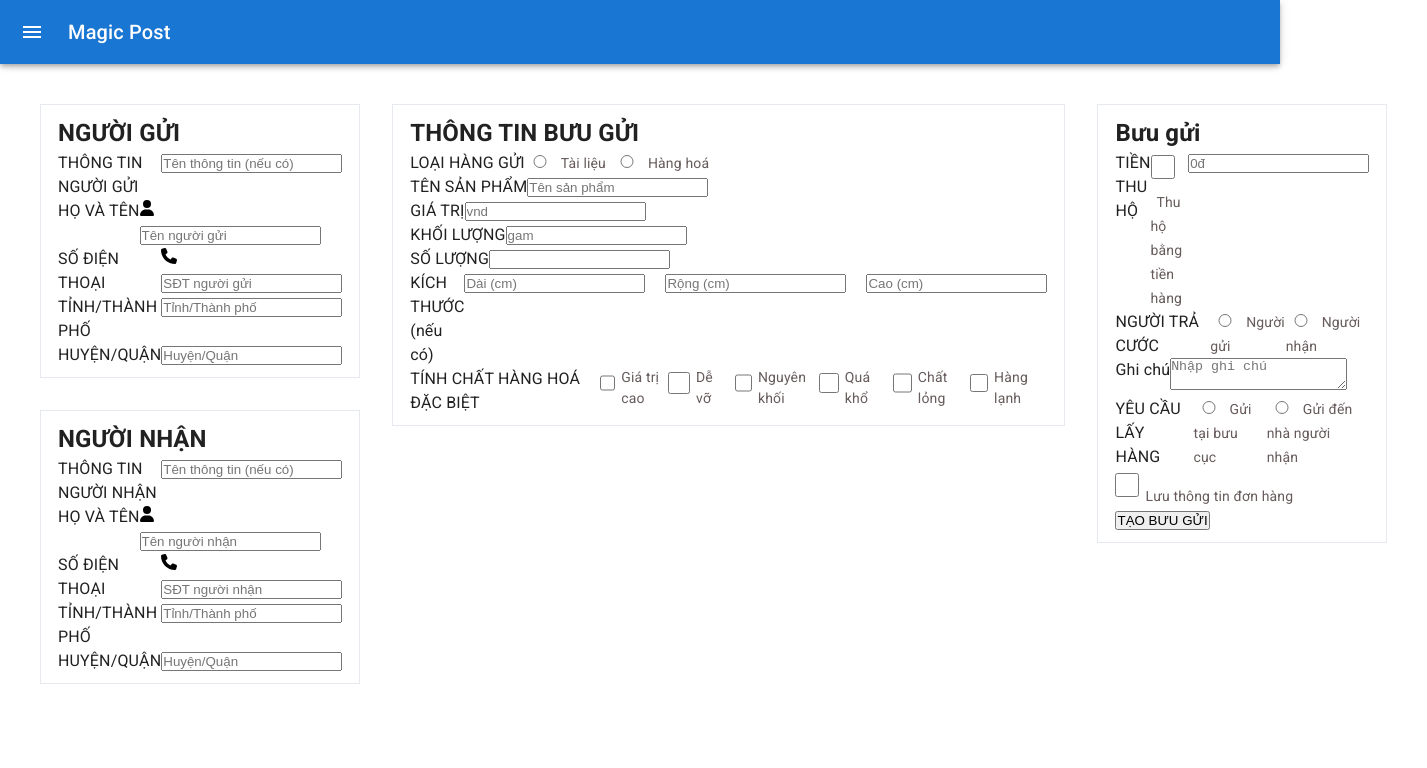
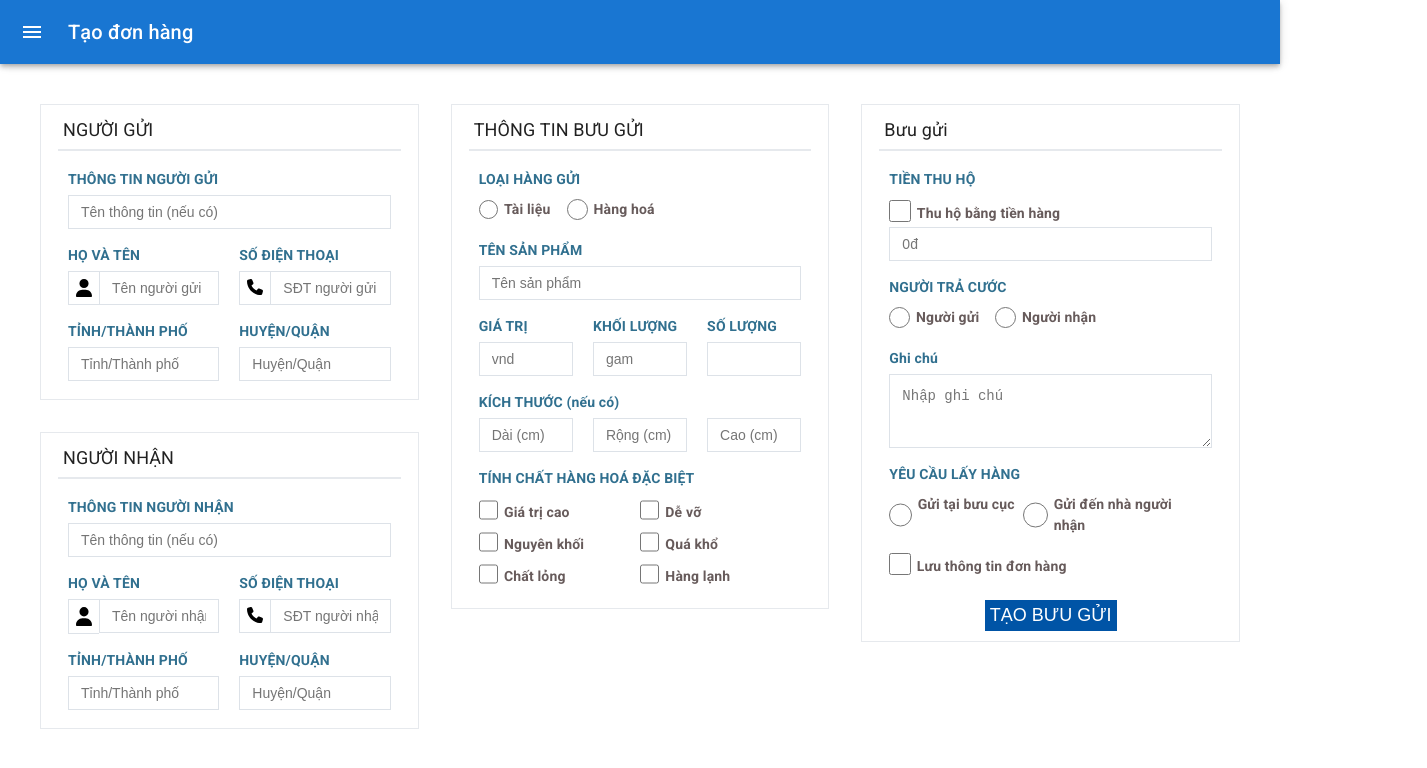
Before and after one commit to CunNguyen3010/BTL-Web, a React (Create React App) app in the folder FE/: page /menu in a window 1280 px wide. Shown: the top 768 px of the page, 1427 px wide, since content can reach past the window. Built offline with nearby package versions, Linux system fonts and the light colour scheme.

Commit message:
add ShippingOrder in transactionStaff

```diff
--- a/FE/src/components/menu/Menu.js
+++ b/FE/src/components/menu/Menu.js
@@ -16,8 +16,11 @@ import ListItem from "@mui/material/ListItem";
 import ListItemButton from "@mui/material/ListItemButton";
 import ListItemIcon from "@mui/material/ListItemIcon";
 import ListItemText from "@mui/material/ListItemText";
-import InboxIcon from "@mui/icons-material/MoveToInbox";
-import MailIcon from "@mui/icons-material/Mail";
+import { FaTruck } from "react-icons/fa6";
+import { IoCreate } from "react-icons/io5";
+import { GiConfirmed } from "react-icons/gi";
+import { ImStatsBars } from "react-icons/im";
+
 import CreateOrder from "../functions/transactionStaff/CreateOrder";
 const drawerWidth = 240;
 
@@ -69,13 +72,17 @@ const DrawerHeader = styled("div")(({ theme }) => ({
 export default function PersistentDrawerLeft() {
   const theme = useTheme();
   const [open, setOpen] = React.useState(false);
-
+  const [tab, setTab] = React.useState(0);
   const handleDrawerOpen = () => {
     setOpen(true);
   };
 
   const handleDrawerClose = () => {
     setOpen(false);
+  };
+
+  const handleToggle = (e, index) => {
+    setTab(index);
   };
 
   return (
@@ -92,9 +99,26 @@ export default function PersistentDrawerLeft() {
           >
             <MenuIcon />
           </IconButton>
-          <Typography variant="h6" noWrap component="div">
-            Magic Post
+          {tab === 0 ? (
+            <Typography variant="h6" noWrap>
+              Tạo đơn hàng
             </Typography>
+          ) : null}
+          {tab === 1 ? (
+            <Typography variant="h6" noWrap>
+              Chuyển hàng
+            </Typography>
+          ) : null}
+          {tab === 2 ? (
+            <Typography variant="h6" noWrap>
+              Xác nhận
+            </Typography>
+          ) : null}
+          {tab === 3 ? (
+            <Typography variant="h6" noWrap>
+              Thống kê
+            </Typography>
+          ) : null}
         </Toolbar>
       </AppBar>
       <Drawer
@@ -111,6 +135,9 @@ export default function PersistentDrawerLeft() {
         open={open}
       >
         <DrawerHeader>
+          <Typography variant="h5">
+            <b>Magic Post</b>
+          </Typography>
           <IconButton onClick={handleDrawerClose}>
             {theme.direction === "ltr" ? (
               <ChevronLeftIcon />
@@ -120,22 +147,36 @@ export default function PersistentDrawerLeft() {
           </IconButton>
         </DrawerHeader>
         <Divider />
+
         <List>
-          {["Tạo đơn hàng", "Chuyển hàng"].map((text, index) => (
+          {["Tạo đơn hàng", "Chuyển hàng", "Xác nhận", "Thống kê"].map(
+            (text, index) => (
               <ListItem key={text} disablePadding>
-              <ListItemButton>
+                <ListItemButton
+                  onClick={(event) => {
+                    handleToggle(event, index);
+                  }}
+                >
                   <ListItemIcon>
-                  {index % 2 === 0 ? <InboxIcon /> : <MailIcon />}
+                    {index === 0 ? <IoCreate /> : null}
+                    {index === 1 ? <FaTruck /> : null}
+                    {index === 2 ? <GiConfirmed /> : null}
+                    {index === 3 ? <ImStatsBars /> : null}
                   </ListItemIcon>
                   <ListItemText primary={text} />
                 </ListItemButton>
               </ListItem>
-          ))}
+            )
+          )}
         </List>
       </Drawer>
+
       <Main open={open}>
         <DrawerHeader />
-        <CreateOrder></CreateOrder>
+        {tab === 0 ? <CreateOrder /> : null}
+        {tab === 1 ? <div>Hello</div> : null}
+        {tab === 2 ? <div>Hello</div> : null}
+        {tab === 3 ? <div>Hello</div> : null}
       </Main>
     </Box>
   );
--- a/FE/src/style/CreateOrder.css
+++ b/FE/src/style/CreateOrder.css
@@ -58,6 +58,7 @@ label.custom-control-lable {
   height: 32px;
   width: 24px;
 }
+
 label.mat-checkbox-label {
   margin: 0px 6px;
   color: #675b5b;
@@ -67,3 +68,138 @@ label.mat-checkbox-label {
 textarea.form-control {
   height: auto;
 }
+
+div {
+  display: block;
+}
+
+.main {
+  margin-left: 70px;
+  background-color: #f7f7f7;
+  padding: 10px;
+}
+
+.row {
+  margin-left: -10px;
+  margin-right: -10px;
+}
+
+.pannel {
+  position: relative;
+  width: 100%;
+  margin-bottom: 10px;
+  padding: 10px 17px;
+  display: inline-block;
+  background: #fff;
+  border: 1px solid #e6e9ed;
+  opacity: 1;
+  transition: all 0.2s ease;
+}
+
+.title {
+  border-bottom: 2px solid #e6e9ed;
+  padding: 1px 5px 6px;
+  margin-bottom: 10px;
+}
+
+.title h2 {
+  display: block;
+  text-overflow: ellipsis;
+  overflow: hidden;
+  white-space: nowrap;
+}
+
+h2 {
+  font-weight: 400;
+  font-size: 18px;
+}
+
+.text-info {
+  color: #31708f;
+}
+
+.has-feedback {
+  display: flex;
+  flex-direction: column;
+  min-height: 1px;
+  padding-right: 10px;
+  padding-left: 10px;
+  width: 50%;
+}
+
+.box {
+  display: flex;
+  margin: 8px 0;
+}
+
+.text-center {
+  width: 100%;
+  text-align: center;
+  margin-top: 20px;
+}
+
+.text-center .btn {
+  background-color: #0054a6;
+  border: 1px solid #0054a6;
+  font-size: 18px;
+  padding: 4px;
+  color: #fff;
+}
+
+.text-center .btn:hover {
+  cursor: pointer;
+  background-color: #1a82c3;
+  border-color: #1a82c3;
+  color: #fff;
+}
+
+.input-group {
+  display: flex;
+}
+
+.bar-code,
+.user-icon,
+.phone-icon {
+  border-top: 1px solid #dde2e8;
+  border-bottom: 1px solid #dde2e8;
+  border-left: 1px solid #dde2e8;
+}
+
+.bar-code img,
+.user-icon img,
+.phone-icon img {
+  width: 16px;
+  margin-top: 7px;
+  margin-left: 7px;
+  margin-right: 7px;
+}
+
+label {
+  display: inline-block;
+  width: 100%;
+  margin-bottom: 5px;
+  font-weight: bold;
+  padding-top: 8px;
+  font-size: 14px;
+  cursor: default;
+}
+
+.form-control {
+  display: block;
+  width: 100%;
+  height: 34px;
+  padding: 6px 12px;
+  font-size: 14px;
+  line-height: 30px;
+  background-color: #fff;
+  /* background-image: none; */
+  border: 1px solid #dde2e8;
+}
+
+.time_date_picker {
+  background-color: #fff;
+  cursor: pointer;
+  padding: 10px 10px;
+  border: 1px solid #ccc;
+  width: 100%;
+}
```
Lines whose indentation alone changed are shown as unchanged.
